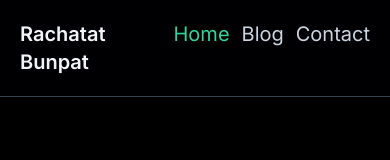
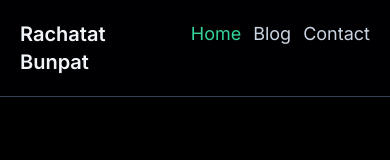
Before and after one commit to rbunpat/mainweb, a SvelteKit app: page / in a window 390 px wide. Shown: the top 160 px of the page. Built offline with nearby package versions, Linux system fonts and the light colour scheme; a web font is replaced by a local one.

Commit message:
chore: Update npm dependency for nprogress to version 0.2.0

```diff
--- a/package.json
+++ b/package.json
@@ -31,6 +31,7 @@
 	"dependencies": {
 		"@tryghost/content-api": "^1.11.21",
 		"lucide-svelte": "^0.379.0",
+		"nprogress": "^0.2.0",
 		"svelte-inview": "^4.0.2"
 	}
 }
--- a/src/routes/+layout.svelte
+++ b/src/routes/+layout.svelte
@@ -1,9 +1,25 @@
 <script lang="ts">
 	import '../app.css';
 
-	import { page } from '$app/stores';
+	import { navigating, page } from '$app/stores';
+
+	import NProgress from 'nprogress';
+	import 'nprogress/nprogress.css';
 
 	$: routeId = $page.route.id;
+
+	NProgress.configure({
+		minimum: 0.16
+	});
+
+	$: {
+		if ($navigating) {
+			NProgress.start();
+		}
+		if (!$navigating) {
+			NProgress.done();
+		}
+	}
 </script>
 
 <div
@@ -15,7 +31,7 @@
 		</a>
 	</div>
 	<div class="flex flex-row">
-		<div class="ml-5 flex flex-row gap-3 text-xl">
+		<div class="ml-5 flex flex-row gap-3 text-lg md:text-xl">
 			<a href="/">
 				<p class:active={routeId === '/'} class="text-slate-300 transition-all hover:text-slate-50">
 					Home
```
Also changed, not shown: 1 other file (tests, documents, lock files or other folders).
